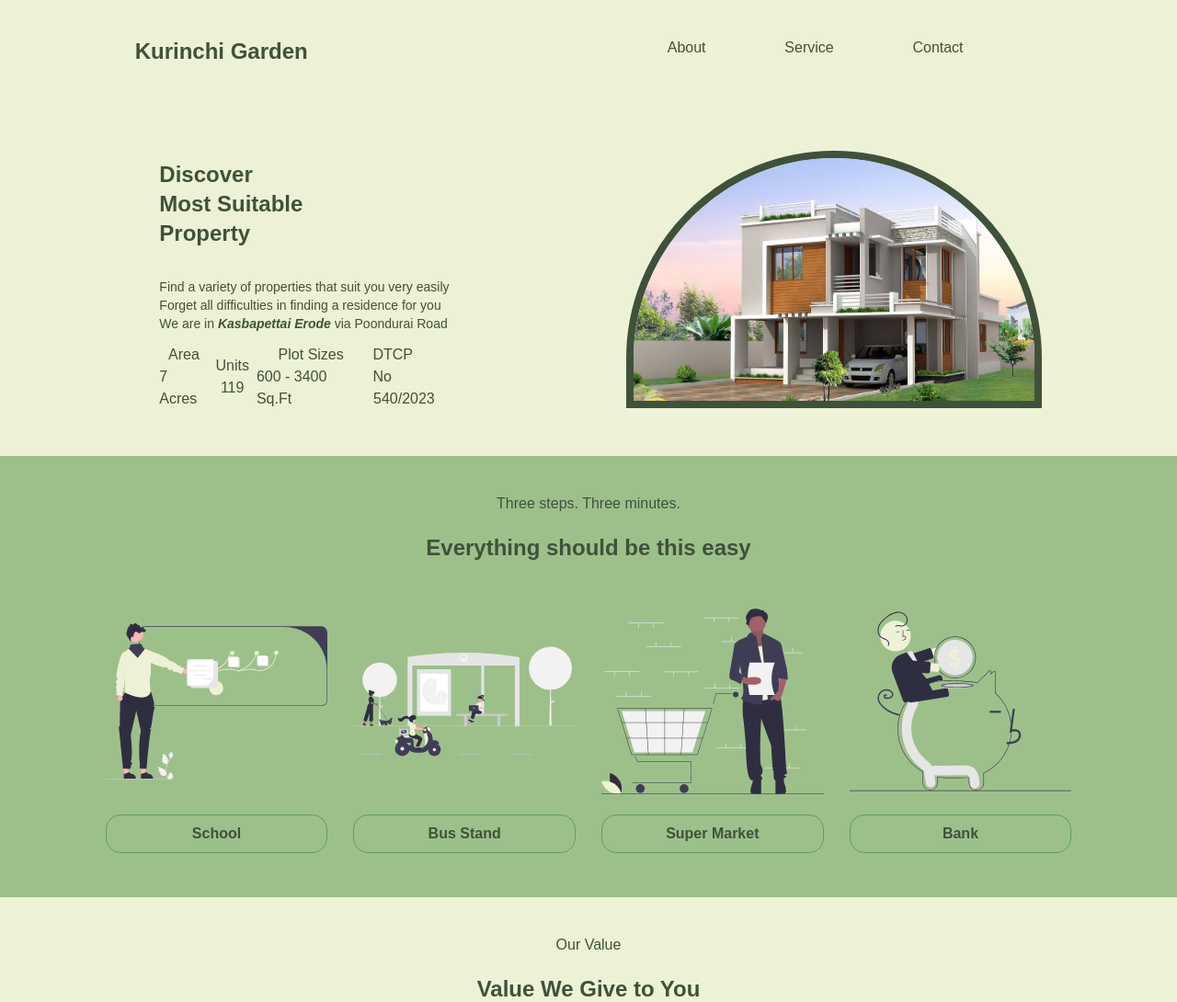
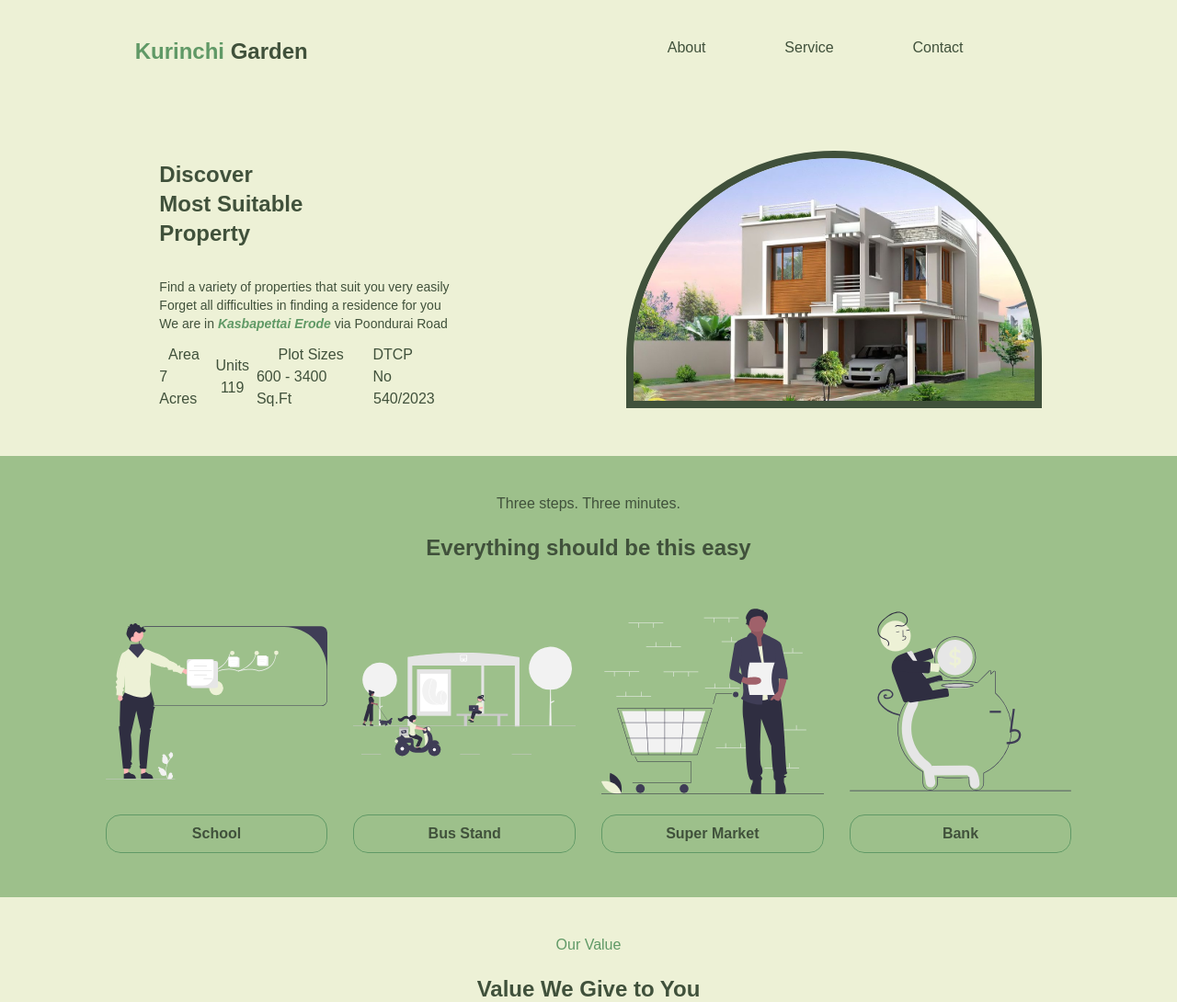
Before and after one commit to KurinchiGarden/kurinchi-garden, a React (Create React App) app: page / in a window 1280 px wide. Shown: the top 1090 px of the page at 92% size. Built offline with nearby package versions, Linux system fonts and the light colour scheme.

Commit message:
altered color

```diff
--- a/src/components/Footer.jsx
+++ b/src/components/Footer.jsx
@@ -5,7 +5,7 @@ const Footer = () => {
     <section id="contact" className="bg-sage text-darkGreen">
       <div className="w-11/12 md:w-10/12 m-auto ">
         <div className="flex flex-col justify-center items-center">
-          <h3 className="mt-3 ">Contacts Us</h3>
+          <h3 className="mt-3 text-green">Contacts Us</h3>
           <h1 className="font-bold text-2xl m-3 text-center ">
             Easy to connect with us
           </h1>
@@ -15,7 +15,7 @@ const Footer = () => {
           beleive a good blace to live can make your life better
         </p>
         <div className="m-2 ">
-          <ul className="w-11/12 m-auto items-center flex justify-evenly ">
+          <ul className="w-11/12 m-auto items-center flex justify-evenly text-green">
             <li className="">
               <a href="tel:+919750268888">97502 68888</a>
             </li>
--- a/src/components/Header.jsx
+++ b/src/components/Header.jsx
@@ -8,11 +8,12 @@ const Header = () => {
       <div className="w-11/12 md:w-10/12 m-auto">
         <nav className="flex justify-between pt-5 pb-5 md:p-10  ">
           <h2 className="md:w-2/4 font-semibold text-2xl">
-            <span className="">Kurinchi</span> <span className="">Garden</span>
+            <span className="text-green">Kurinchi</span>{" "}
+            <span className="">Garden</span>
           </h2>
           <div className="flex justify-center items-center text-xl pr-5 md:hidden  ">
             <a href="tel:+919750268888">
-              <FaPhoneFlip color="" />
+              <FaPhoneFlip color="#609966" />
             </a>
           </div>
           <ul className="justify-evenly w-2/4 flex-col hidden md:visible md:flex md:flex-row ">
@@ -39,7 +40,7 @@ const Header = () => {
                 Find a variety of properties that suit you very easily <br />
                 Forget all difficulties in finding a residence for you <br />
                 We are in{" "}
-                <span className="italic font-semibold ">
+                <span className="italic font-semibold text-green">
                   Kasbapettai Erode{" "}
                 </span>
                 via Poondurai Road
--- a/src/components/Service.jsx
+++ b/src/components/Service.jsx
@@ -50,7 +50,7 @@ const Service = () => {
   return (
     <section id="service" className="bg-sage text-darkGreen">
       <div className="w-11/12 md:w-10/12 m-auto pt-5 md:p-10  ">
-        <h2 className="text-center text-darkGreen">Our Value</h2>
+        <h2 className="text-center text-green">Our Value</h2>
         <h1 className="text-center font-bold text-2xl m-5">
           Value We Give to You
         </h1>
```
